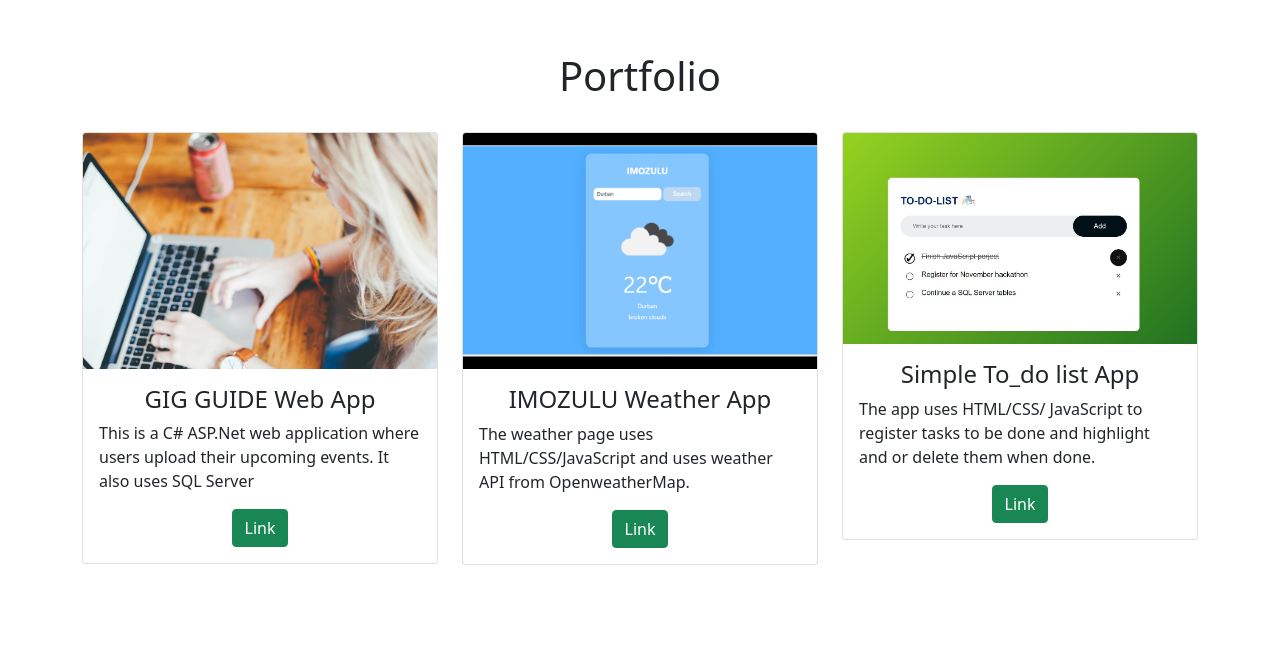
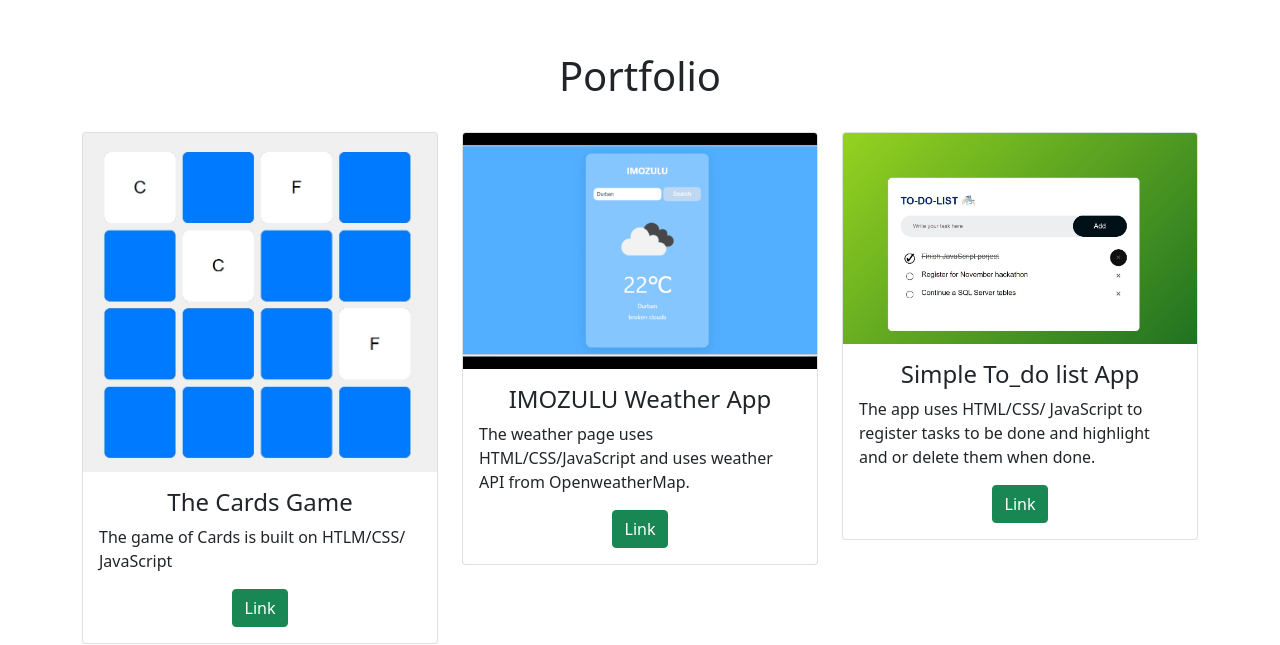
Before and after one commit to Bree4848/Mlamuli-portfoloi-website, a plain HTML site: page index.html in a window 1280 px wide. Shown: the part 2300-2945 px from the top of the page. Drawn offline with nearby package versions, Linux system fonts and the light colour scheme.

Commit message:
added a memory card matching game

```diff
--- a/index.html
+++ b/index.html
@@ -184,12 +184,12 @@
       <div class="row">
           <div class="col-lg-4 mt-4">
               <div class="card">
-                  <img class="card-img-top" src="images/portfolioImage1.jpg" alt="Card image" style="width:100%">
+                  <img class="card-img-top" src="images/cards.jpg" alt="Card image" style="width:100%">
                   <div class="card-body">
-                      <h4 class="card-title">GIG GUIDE Web App</h4>
-                      <p class="card-text">This is a C# ASP.Net web application where users upload their upcoming events. It also uses SQL Server</p>
+                      <h4 class="card-title">The Cards Game</h4>
+                      <p class="card-text">The game of Cards is built on HTLM/CSS/ JavaScript</p>
                       <div class="text-center">
-                          <a href="#" class="btn btn-success">Link</a>
+                          <a href="https://gilded-medovik-8283e5.netlify.app/" class="btn btn-success">Link</a>
                       </div>
                   </div>
               </div>
```
Also changed, not shown: images/cards.jpg (added).
